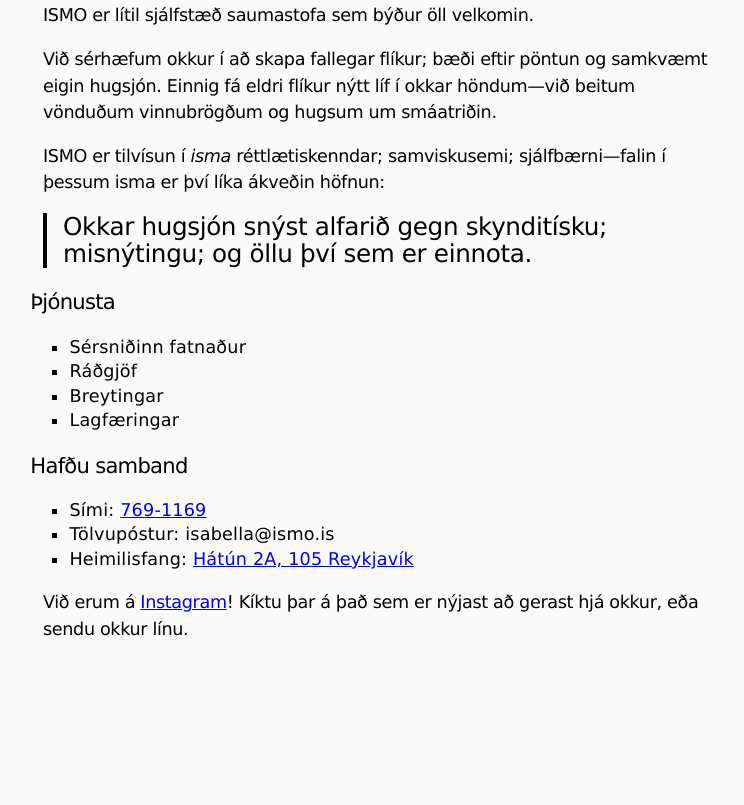
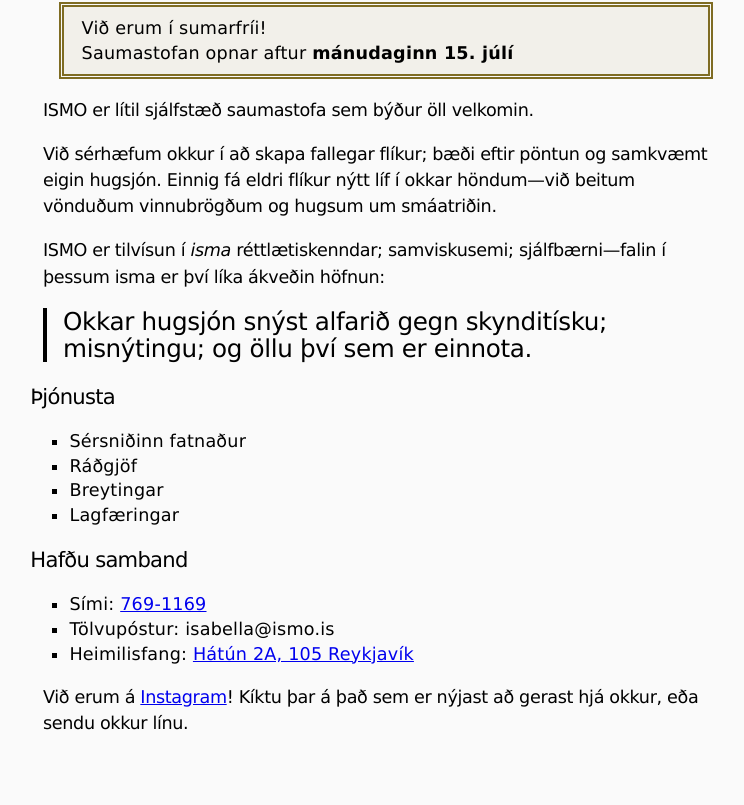
Before and after one commit to neptunus/ismo, a plain HTML site: page index.html in a window 1280 px wide. Shown: the part 264-1069 px from the top of the page, without its empty margins (254-998 px from the left). Before the commit the page ends 986 px from the top, so only its background shows below. Drawn offline with Linux system fonts and the light colour scheme.

Commit message:
Sumarfrí 2024

```diff
--- a/index.html
+++ b/index.html
@@ -36,7 +36,7 @@
         <p>Atelier</p>
       </header>
       <div class="stack">
-        <!-- <aside class=banner>Við erum í sumarfríi!<br> Saumastofan opnar aftur <time datetime="2023-08-21">mánudaginn 21. ágúst</time></aside> -->
+        <aside class=banner>Við erum í sumarfríi!<br> Saumastofan opnar aftur <time datetime="2024-07-15">mánudaginn 15. júlí</time></aside>
         <p>
           ISMO er lítil sjálfstæð saumastofa sem býður öll velkomin.
 
```
